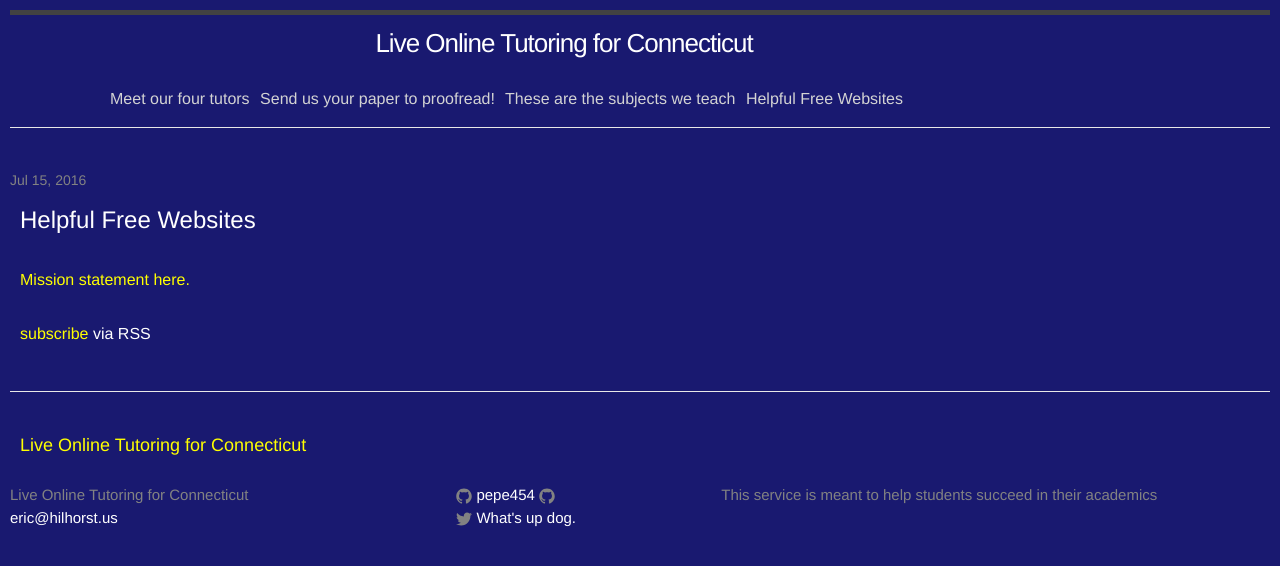
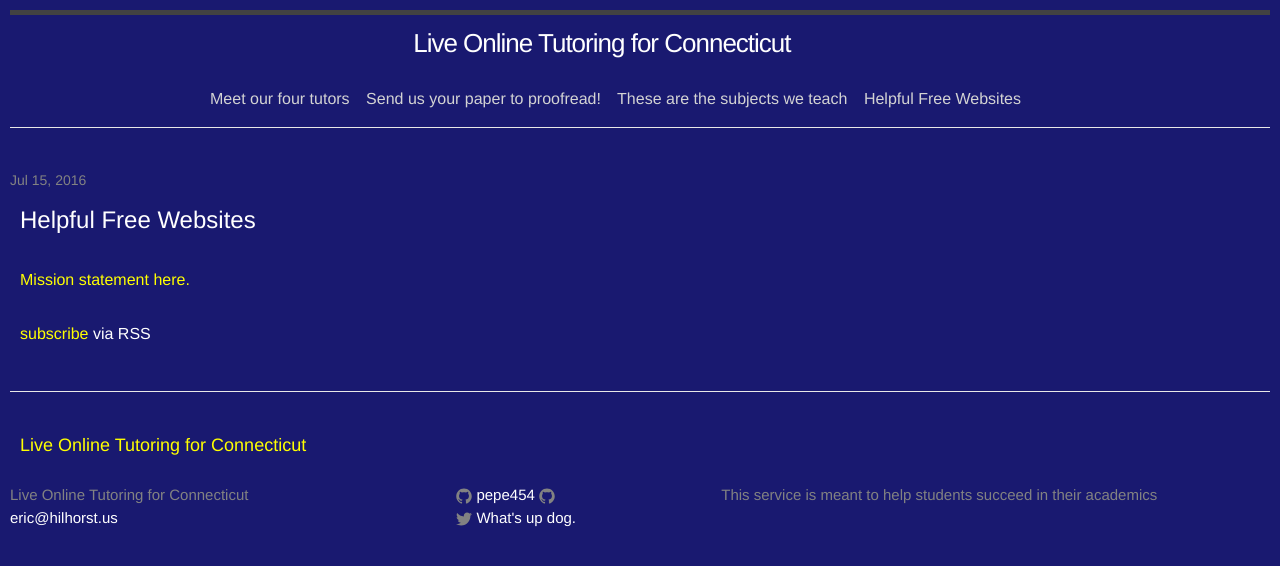
Before and after one commit to pepe454/pepe454.github.io, a Jekyll site: the page built from index.html, in a window 1280 px wide. Shown: the top 566 px of the page. Built offline with Jekyll 4.4.1, drawn with Linux system fonts in a browser that asks for light colours.

Commit message:
Update _layout.scss

```diff
--- a/_sass/_layout.scss
+++ b/_sass/_layout.scss
@@ -16,7 +16,7 @@
     letter-spacing: -1px;
     margin-bottom: 0;
     color: white;
-    margin-left: 29%;
+    margin-left: 32%;
     margin-right: 25%;
 
 }
@@ -24,7 +24,7 @@
 
 .site-nav {
     line-height: 56px;
-    margin-left: 100px;
+    margin-left: 200px;
 
     .menu-icon {
         display: none;
@@ -36,7 +36,7 @@
 
         // Gaps between nav items, but not on the last one
         &:not(:last-child) {
-            margin-right: 6px;
+            margin-right: 12px;
         }
     }
 
```
